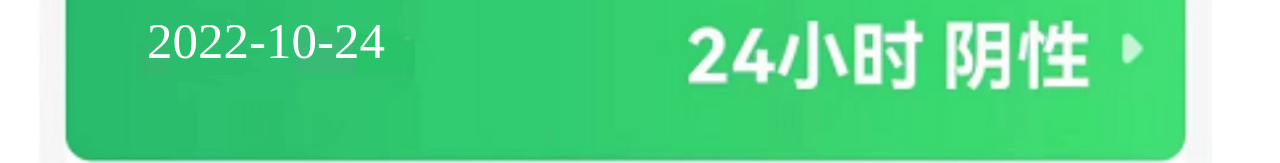
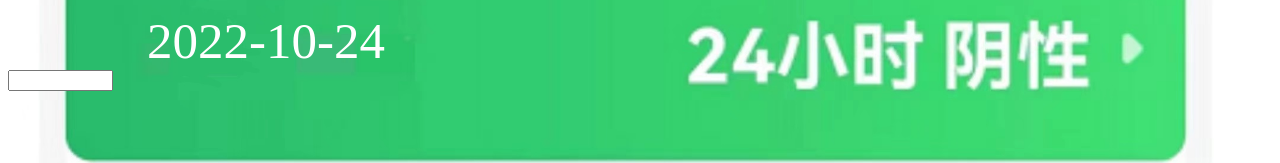
Before and after one commit to Joseffestan/SubwayCode, a plain HTML site: page index.html in a window 1280 px wide. Shown: the part 810-973 px from the top of the page. Drawn offline with Linux system fonts and the light colour scheme.

Commit message:
Update index.html

```diff
--- a/index.html
+++ b/index.html
@@ -115,6 +115,7 @@ setInterval("fun2(show_time2)",0.11);
 	<span id= "show_time">here is time</span>
 
 </div>
+<input type="text" id="name" name="name" required minlength="1" maxlength="5" size="10">
 <div class="container2" id="time2">
 
 	<span id= "show_time2">here is time</span>
```
